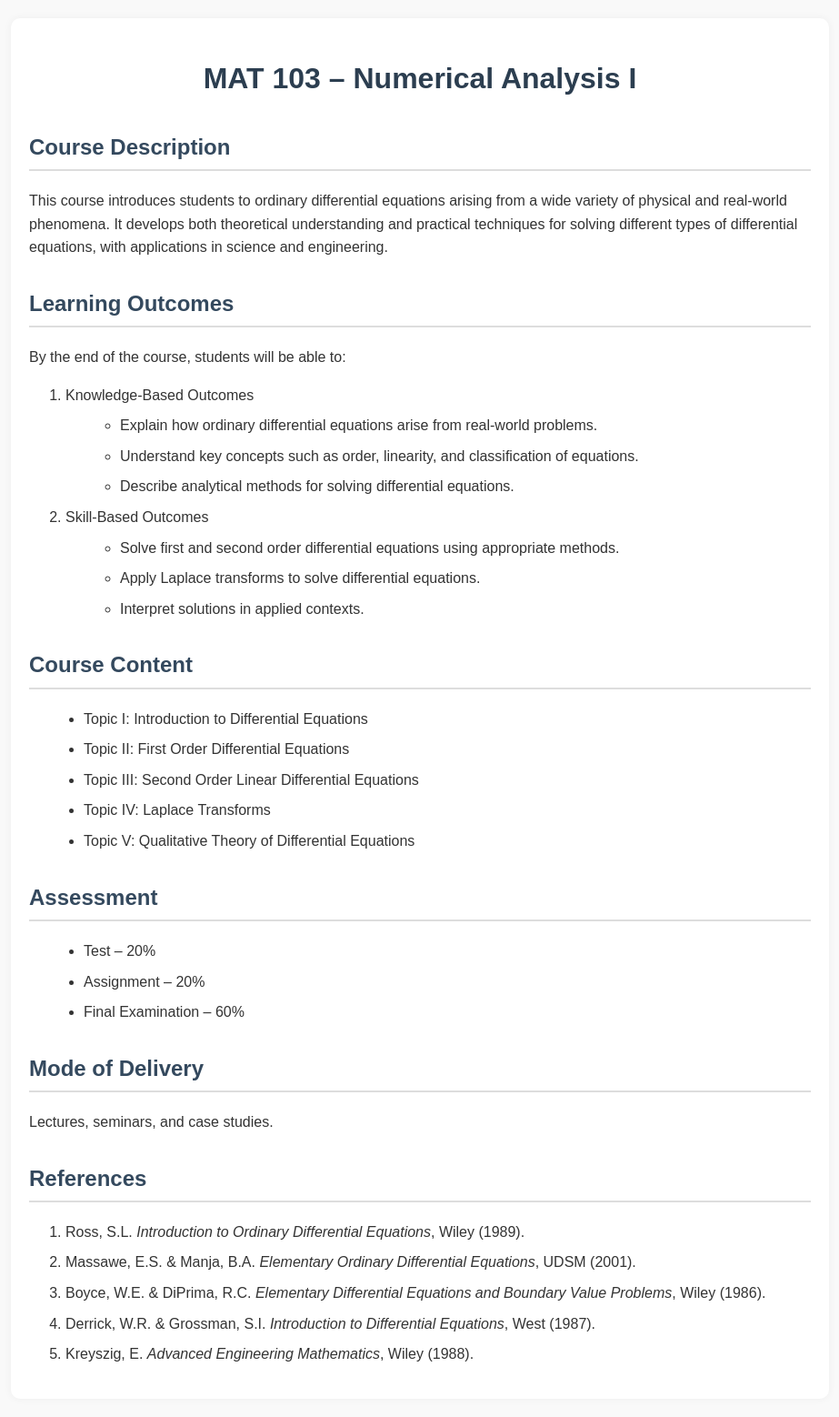
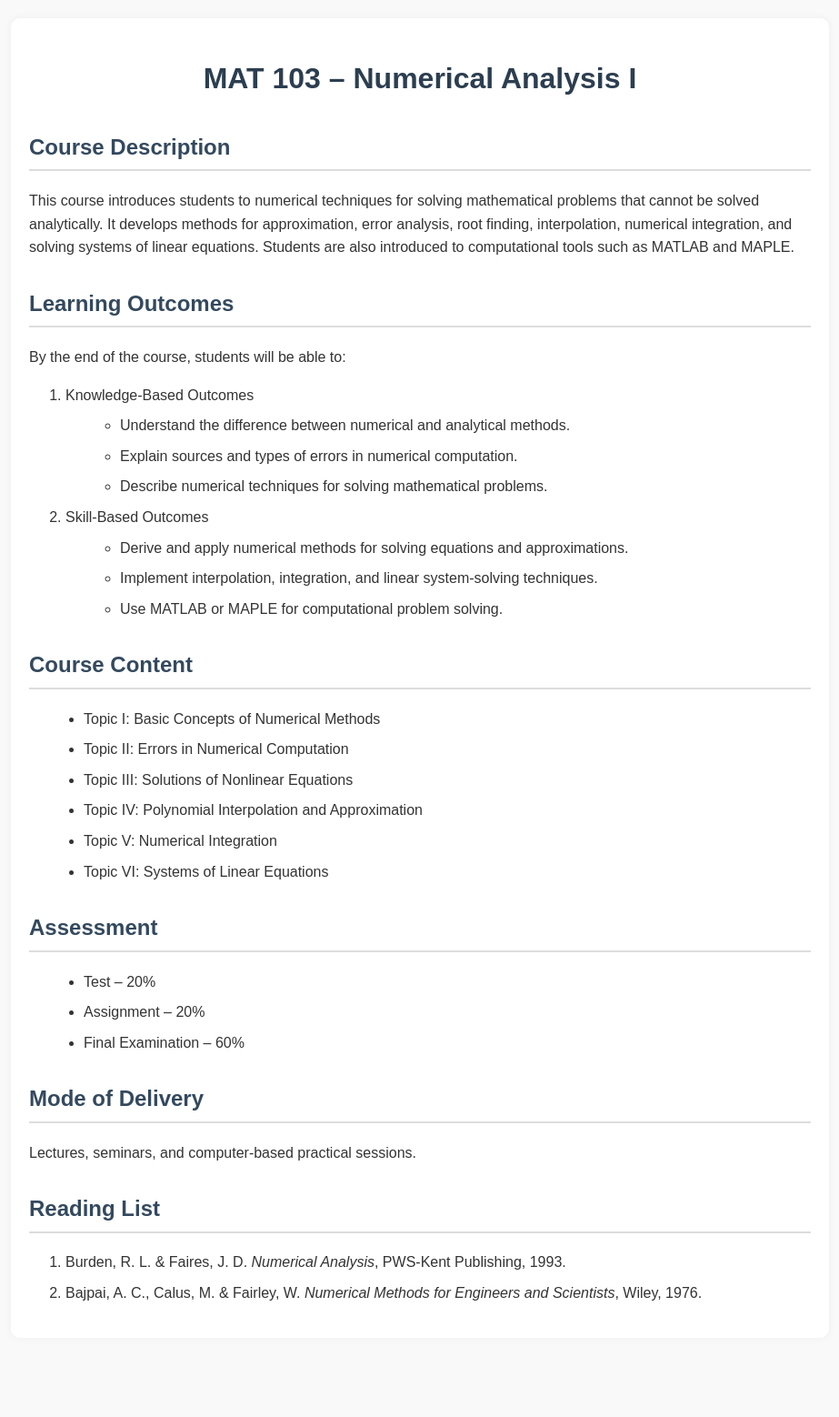
Before and after one commit to FomeA/FomeA.github.io, a Jekyll site: the page _teaching/mat103/index.html, which Jekyll copies as it is, in a window 1280 px wide. Shown: the whole page at 91% size, without its empty margins (178-1101 px from the left). Built offline with Jekyll 4.4.1, drawn with Linux system fonts in a browser that asks for light colours; after the commit the page ends 1491 px from its top, so only the background shows below that.

Commit message:
Update index.html

```diff
--- a/_teaching/mat103/index.html
+++ b/_teaching/mat103/index.html
@@ -60,47 +60,49 @@
 
   <h1>MAT 103 – Numerical Analysis I </h1>
 
-  <h2>Course Description</h2>
+ <h2>Course Description</h2>
   <p>
-    This course introduces students to ordinary differential equations arising from
-    a wide variety of physical and real-world phenomena. It develops both theoretical
-    understanding and practical techniques for solving different types of differential
-    equations, with applications in science and engineering.
+    This course introduces students to numerical techniques for solving mathematical problems
+    that cannot be solved analytically. It develops methods for approximation, error analysis,
+    root finding, interpolation, numerical integration, and solving systems of linear equations.
+    Students are also introduced to computational tools such as MATLAB and MAPLE.
   </p>
 
   <h2>Learning Outcomes</h2>
   <p>By the end of the course, students will be able to:</p>
+
   <ol>
     <li>Knowledge-Based Outcomes</li>
     <ul>
-      <li>Explain how ordinary differential equations arise from real-world problems.</li>
-      <li>Understand key concepts such as order, linearity, and classification of equations.</li>
-      <li>Describe analytical methods for solving differential equations.</li>
+      <li>Understand the difference between numerical and analytical methods.</li>
+      <li>Explain sources and types of errors in numerical computation.</li>
+      <li>Describe numerical techniques for solving mathematical problems.</li>
     </ul>
 
     <li>Skill-Based Outcomes</li>
     <ul>
-      <li>Solve first and second order differential equations using appropriate methods.</li>
-      <li>Apply Laplace transforms to solve differential equations.</li>
-      <li>Interpret solutions in applied contexts.</li>
+      <li>Derive and apply numerical methods for solving equations and approximations.</li>
+      <li>Implement interpolation, integration, and linear system-solving techniques.</li>
+      <li>Use MATLAB or MAPLE for computational problem solving.</li>
     </ul>
   </ol>
 
   <h2>Course Content</h2>
   <ul>
-    <li>Topic I: Introduction to Differential Equations</li>
-    <li>Topic II: First Order Differential Equations</li>
-    <li>Topic III: Second Order Linear Differential Equations</li>
-    <li>Topic IV: Laplace Transforms</li>
-    <li>Topic V: Qualitative Theory of Differential Equations</li>
+    <li>Topic I: Basic Concepts of Numerical Methods</li>
+    <li>Topic II: Errors in Numerical Computation</li>
+    <li>Topic III: Solutions of Nonlinear Equations</li>
+    <li>Topic IV: Polynomial Interpolation and Approximation</li>
+    <li>Topic V: Numerical Integration</li>
+    <li>Topic VI: Systems of Linear Equations</li>
   </ul>
 
-  <!-- OPTIONAL: Uncomment when you upload materials -->
+  <!-- OPTIONAL MATERIAL LINKS -->
   <!--
   <h2>Lecture Materials</h2>
   <ul>
-    <li>Topic I: <a href="/teaching/mat102/topic1/">Slides & Notes</a></li>
-    <li>Topic II: <a href="/teaching/mat102/topic2/">Slides & Notes</a></li>
+    <li>Topic I: <a href="/teaching/mat103/topic1/">Slides & Notes</a></li>
+    <li>Topic II: <a href="/teaching/mat103/topic2/">Slides & Notes</a></li>
   </ul>
   -->
 
@@ -112,23 +114,15 @@
   </ul>
 
   <h2>Mode of Delivery</h2>
-  <p>Lectures, seminars, and case studies.</p>
+  <p>Lectures, seminars, and computer-based practical sessions.</p>
 
-  <!-- OPTIONAL -->
-  <!--
-  <h2>Teaching Schedule</h2>
-  Download it <a href="/teaching/mat102/MAT102_schedule.pdf">here</a>
-  -->
-
-  <h2>References</h2>
+  <h2>Reading List</h2>
   <ol>
-    <li>Ross, S.L. <i>Introduction to Ordinary Differential Equations</i>, Wiley (1989).</li>
-    <li>Massawe, E.S. & Manja, B.A. <i>Elementary Ordinary Differential Equations</i>, UDSM (2001).</li>
-    <li>Boyce, W.E. & DiPrima, R.C. <i>Elementary Differential Equations and Boundary Value Problems</i>, Wiley (1986).</li>
-    <li>Derrick, W.R. & Grossman, S.I. <i>Introduction to Differential Equations</i>, West (1987).</li>
-    <li>Kreyszig, E. <i>Advanced Engineering Mathematics</i>, Wiley (1988).</li>
+    <li>Burden, R. L. & Faires, J. D. <i>Numerical Analysis</i>, PWS-Kent Publishing, 1993.</li>
+    <li>Bajpai, A. C., Calus, M. & Fairley, W. <i>Numerical Methods for Engineers and Scientists</i>, Wiley, 1976.</li>
   </ol>
 
 </div>
+
 </body>
 </html>
```
